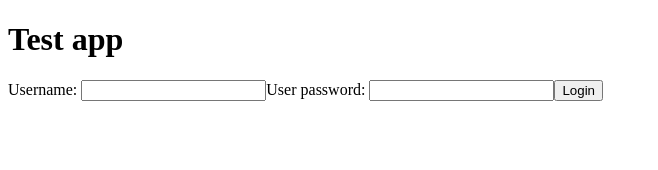
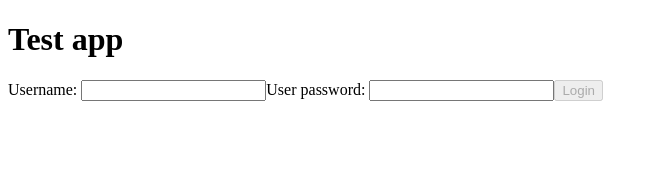
Before and after one commit to alberolimpica/AngularUoc, an Angular app: page / in a window 1280 px wide. Shown: the top 170 px of the page, without its empty margins (0-658 px from the left). Built offline with nearby package versions, Linux system fonts and the light colour scheme.

Commit message:
Reactive forms example

```diff
--- a/src/app/Components/login-reactive/login-reactive.component.html
+++ b/src/app/Components/login-reactive/login-reactive.component.html
@@ -10,3 +10,13 @@
         <button type = "submit" [disabled] = "!loginForm.valid">Login</button>
     </form>
 </div>
+
+<span style = "color: red;" *ngIf = "loginForm.get('name').errors && (loginForm.get('name').touched ||loginForm.get('name').dirty)">
+    <span *ngIf = "loginForm.get('name').errors.required"> Username is required</span>
+    <span *ngIf = "loginForm.get('name').errors.minlength || loginForm.get('name').errors.maxlength"> Username must be greater than 8 characters</span>
+</span>
+
+<span style = "color: red;" *ngIf = "loginForm.get('password').errors && (loginForm.get('password').touched ||loginForm.get('password').dirty)">
+    <span *ngIf = "loginForm.get('password').errors.required"> Password is required</span>
+    <span *ngIf = "loginForm.get('password').errors.minlength || loginForm.get('password').errors.maxlength"> Password must be greater than 4 characters</span>
+</span>
--- a/src/app/Components/login-reactive/login-reactive.component.ts
+++ b/src/app/Components/login-reactive/login-reactive.component.ts
@@ -1,5 +1,5 @@
 import { Component, OnInit } from '@angular/core';
-import { FormControl, FormGroup, FormBuilder } from '@angular/forms';
+import { FormControl, FormGroup, FormBuilder, Validators } from '@angular/forms';
 import { User } from 'src/app/Models/user';
 
 @Component({
@@ -18,8 +18,8 @@ export class LoginReactiveComponent implements OnInit {
   constructor( private formBuilder: FormBuilder) { }
 
   ngOnInit(): void {
-    this.name = new FormControl("");
-    this.password = new FormControl("");
+    this.name = new FormControl("", [Validators.required, Validators.minLength(8)]);
+    this.password = new FormControl("", [Validators.required, Validators.minLength(4)]);
 
     this.loginForm = this.formBuilder.group({
       name: this.name,
```
